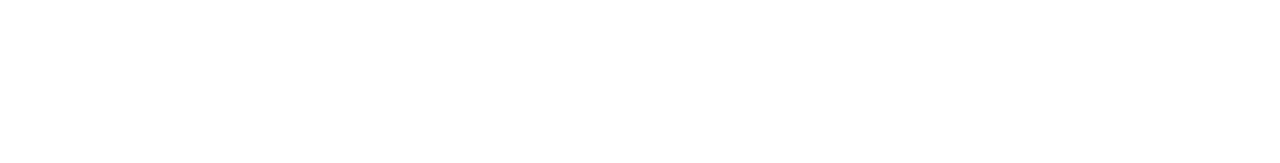
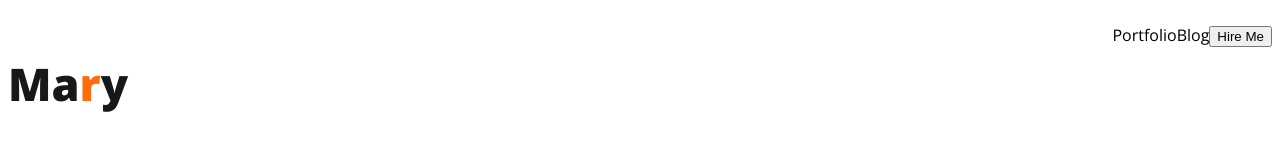
Before and after one commit to Amran100/web-developer-portfolio, a plain HTML site: page index.html in a window 1280 px wide. Drawn offline with nearby package versions, Linux system fonts and the light colour scheme.

Commit message:
second commit for creating css file and some style

```diff
--- a/index.html
+++ b/index.html
@@ -1,13 +1,27 @@
 <!DOCTYPE html>
 <html lang="en">
+
 <head>
     <meta charset="UTF-8">
     <meta name="viewport" content="width=device-width, initial-scale=1.0">
     <title>Web Developer Portfolio</title>
+    <link rel="preconnect" href="https://fonts.googleapis.com">
+    <link rel="preconnect" href="https://fonts.gstatic.com" crossorigin>
+    <link href="https://fonts.googleapis.com/css2?family=Open+Sans:ital,wght@0,300..800;1,300..800&display=swap"
+        rel="stylesheet">
+    <link rel="stylesheet" href="styles/portfolio.css">
 </head>
+
 <body>
     <header>
-
+        <nav>
+            <h3 class="nav-title">Ma<span class="nav-span">r</span>y</h3>
+            <ul>
+                <li>Portfolio</li>
+                <li>Blog</li>
+                <li><button>Hire Me</button></li>
+            </ul>
+        </nav>
     </header>
     <main>
 
@@ -17,4 +31,5 @@
     </footer>
 
 </body>
+
 </html>
--- /dev/null
+++ b/styles/portfolio.css
@@ -0,0 +1,25 @@
+body{ font-family: "Open Sans", sans-serif;
+}
+
+nav{
+    display: flex;
+    justify-content: space-between;
+}
+
+nav ul{
+    display: flex;
+}
+
+nav ul > li{
+    list-style: none;
+}
+
+.nav-title{
+    color: #181818;
+    font-size: 45px;
+    font-weight: 800;
+}
+
+.nav-span{
+    color: #FD6E0A;
+}
```
